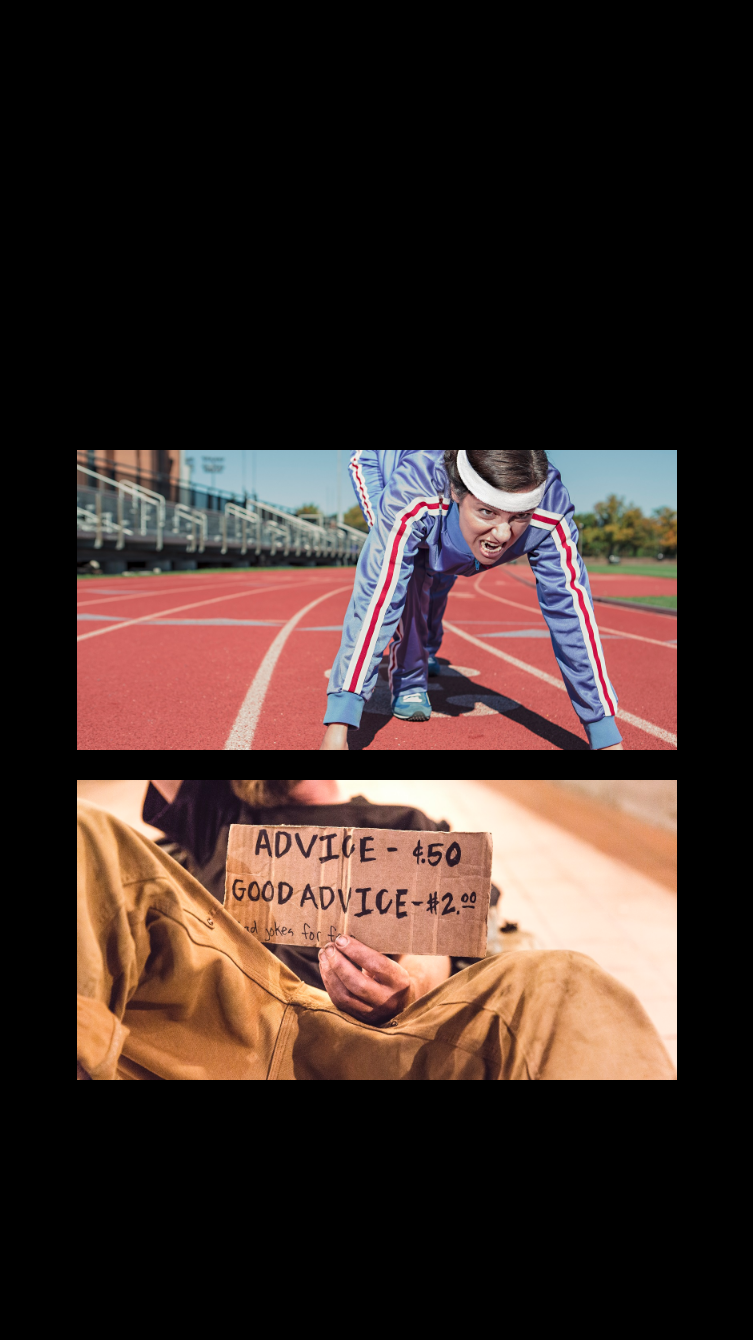
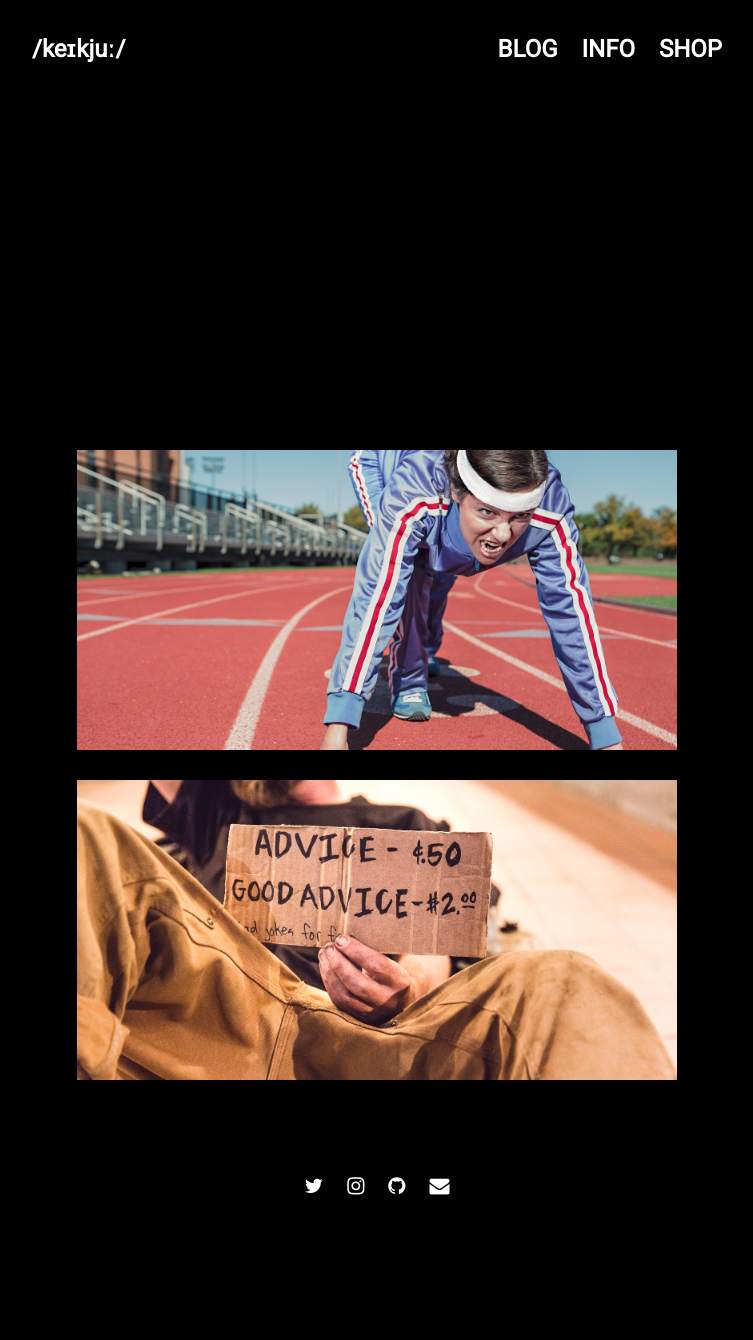
Before and after one commit to keikju/keikju.github.io, a Jekyll site: the page built from index.html, in a window 1280 px wide. Shown: the whole page, without its empty margins (263-1016 px from the left). Built offline with Jekyll 4.4.1, drawn with Linux system fonts in a browser that asks for light colours; nearby versions of some CDN libraries.

Commit message:
255 255 255

```diff
--- a/assets/css/3-sections/_footer.sass
+++ b/assets/css/3-sections/_footer.sass
@@ -6,7 +6,7 @@ footer
     padding: 10px
     .footer-tagline
       text-align: center
-      color: rgba(0,0,0,1)
+      color: rgba(255,255,255,1)
       font:
         size: 24px
         weight: 700
@@ -17,7 +17,7 @@ footer
         padding: 0px
         a
           margin: 10px
-          color: rgba(0,0,0,1)
+          color: rgba(255,255,255,1)
           font:
             size: 20px
             weight: 700
--- a/assets/css/3-sections/_header.sass
+++ b/assets/css/3-sections/_header.sass
@@ -8,7 +8,7 @@ header
       weight: 700
     a
       display: inline-block
-      color: rgba(0,0,0,1)
+      color: rgba(255,255,255,1)
       &:hover
         color: $accent-color
   nav
@@ -17,7 +17,7 @@ header
     a
       display: inline-block
       margin-left: 20px
-      color: rgba(0,0,0,1)
+      color: rgba(255,255,255,1)
       font:
         transform: uppercase
         size: 24px
```
